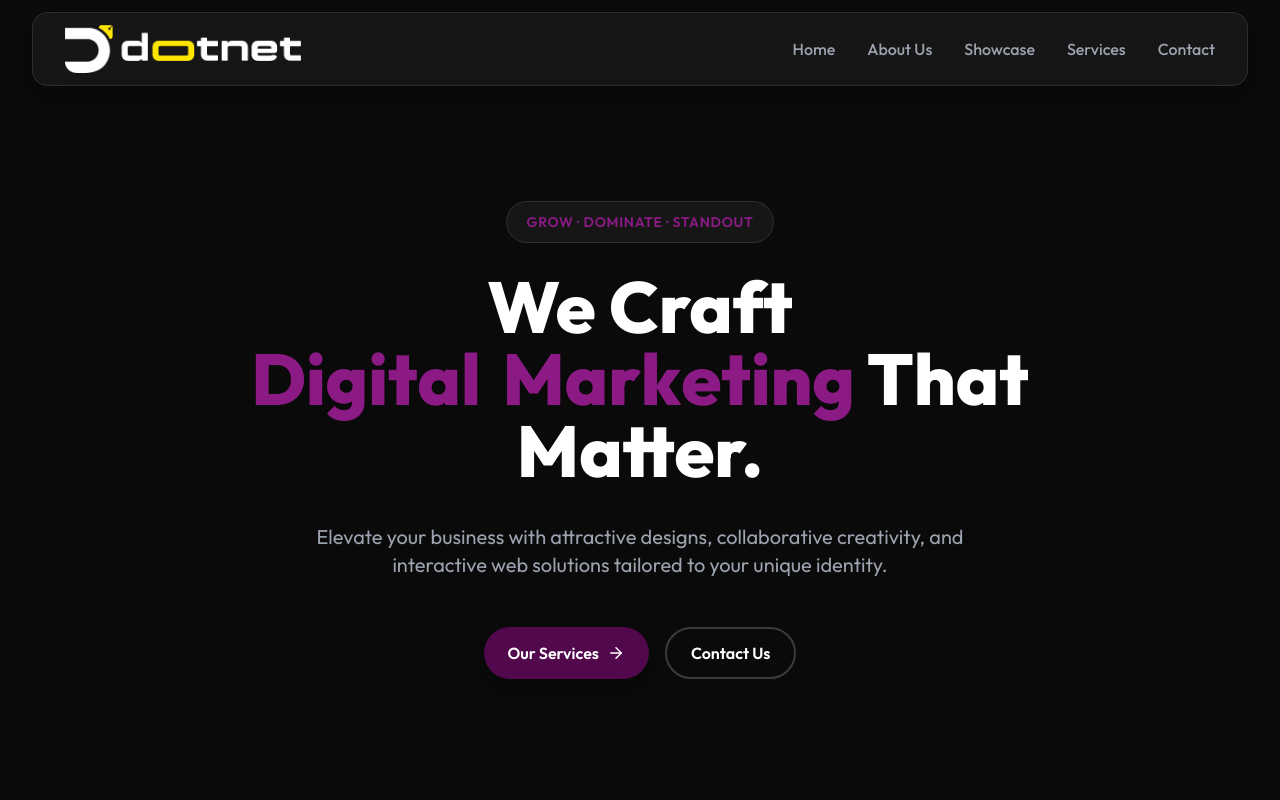
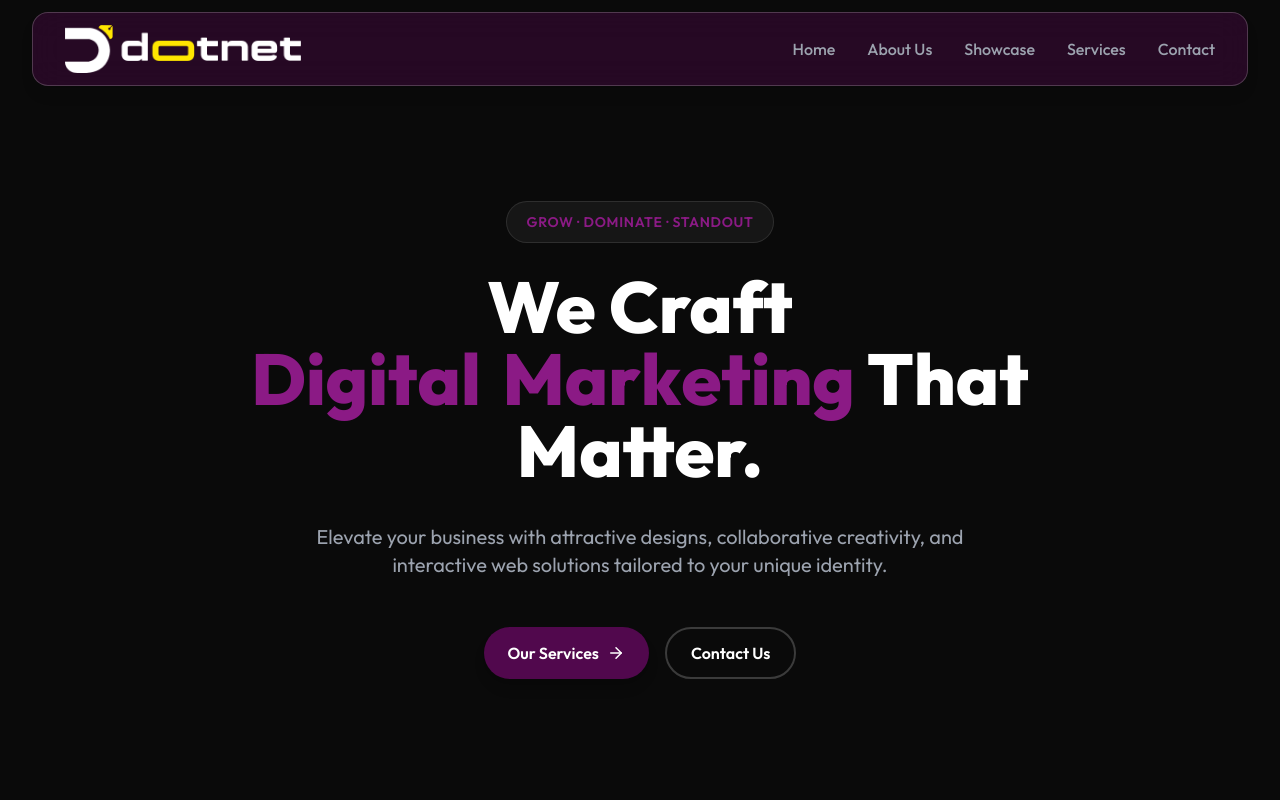
Before and after one commit to spectracreative/dotnet2, a React (Vite) app: page / in a window 1280 px wide. Shown: the top 800 px of the page. Built offline with nearby package versions, Linux system fonts and the light colour scheme.

Commit message:
Change Navbar background color to site primary color with glassmorphism

```diff
--- a/src/components/layout/Navbar.jsx
+++ b/src/components/layout/Navbar.jsx
@@ -26,7 +26,7 @@ const Navbar = () => {
 
     return (
         <div className="fixed top-0 w-full z-50 px-4 md:px-8 pt-3">
-            <nav className={`mx-auto max-w-7xl transition-all duration-500 rounded-2xl border ${scrolled ? 'bg-[#0a0a0a]/80 backdrop-blur-xl shadow-2xl shadow-black/30 py-2.5 border-white/10' : 'bg-white/5 backdrop-blur-lg shadow-lg py-3 border-white/10'}`}>
+            <nav className={`mx-auto max-w-7xl transition-all duration-500 rounded-2xl border ${scrolled ? 'bg-[#51084d]/90 backdrop-blur-xl shadow-2xl shadow-black/30 py-2.5 border-white/20' : 'bg-[#51084d]/40 backdrop-blur-lg shadow-lg py-3 border-white/20'}`}>
                 <div className="px-5 md:px-8 flex justify-between items-center relative">
                     <Link to="/#home" className="flex items-center gap-3">
                         <img src={logoWhite} alt="Dotnet Logo" className="h-10 md:h-12 w-auto object-contain transition-all duration-300" />
```
